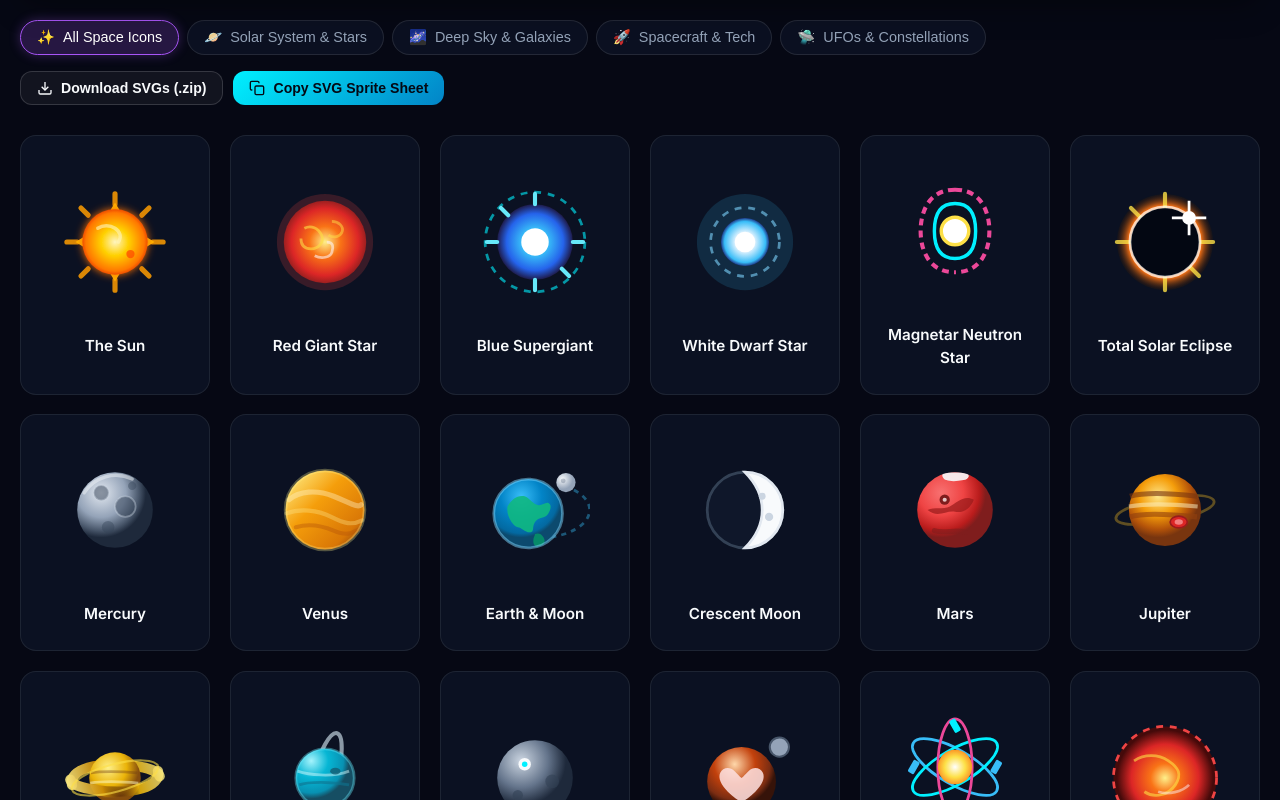
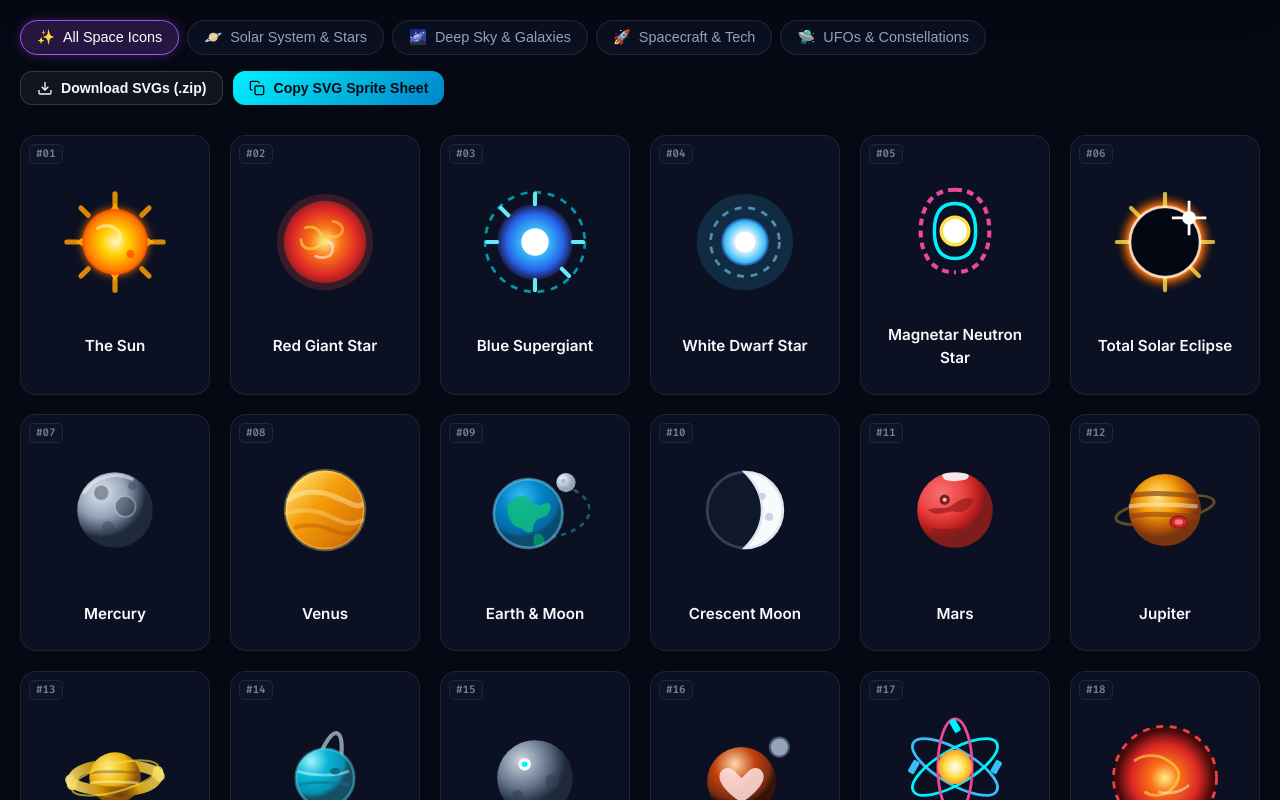
Before and after one commit to thucne/cosmic-avatars, a Next.js app: page / in a window 1280 px wide. Shown: the part 880-1680 px from the top of the page. Built offline with nearby package versions, Linux system fonts and the light colour scheme.

Commit message:
feat: add index number badges (#01-#97) to icon cards and detail modal

```diff
--- /dev/null
+++ b/pnpm-workspace.yaml
@@ -0,0 +1,3 @@
+allowBuilds:
+  sharp: set this to true or false
+  unrs-resolver: set this to true or false
--- a/src/app/globals.css
+++ b/src/app/globals.css
@@ -689,6 +689,31 @@ body {
   transform: translateY(-6px);
   border-color: rgba(0, 240, 255, 0.4);
   box-shadow: 0 12px 30px rgba(0, 0, 0, 0.5), 0 0 20px rgba(0, 240, 255, 0.15);
+}
+
+.icon-number-badge {
+  position: absolute;
+  top: 8px;
+  left: 8px;
+  font-family: var(--font-fira-code), monospace;
+  font-size: 0.68rem;
+  font-weight: 600;
+  color: rgba(255, 255, 255, 0.45);
+  background: rgba(15, 23, 42, 0.7);
+  border: 1px solid rgba(255, 255, 255, 0.08);
+  padding: 1px 6px;
+  border-radius: 5px;
+  backdrop-filter: blur(4px);
+  pointer-events: none;
+  transition: var(--transition);
+  z-index: 2;
+}
+
+.icon-card:hover .icon-number-badge {
+  color: var(--primary-cyan);
+  border-color: rgba(0, 240, 255, 0.35);
+  background: rgba(15, 23, 42, 0.9);
+  box-shadow: 0 0 10px rgba(0, 240, 255, 0.2);
 }
 
 /* Avatar Frame Container inside card */
--- a/src/components/IconGrid.tsx
+++ b/src/components/IconGrid.tsx
@@ -1,24 +1,26 @@
-'use client';
-
 import React, { useState, useEffect, useRef, useCallback } from 'react';
-import { SpaceIcon } from '../data/iconsData';
+import { SpaceIcon, SPACE_ICONS } from '../data/iconsData';
 import { FrameStyle, ThemeBg, IconSize } from './ControlsBar';
 
 interface IconCardProps {
   icon: SpaceIcon;
+  iconIndex: number;
   onSelectIcon: (icon: SpaceIcon) => void;
   onCopySvg?: (svg: string, name: string) => void;
   copiedIconId: string | null;
   handleQuickCopy: (e: React.MouseEvent, icon: SpaceIcon) => void;
 }
 
-const IconCard = React.memo(({ icon, onSelectIcon, onCopySvg, copiedIconId, handleQuickCopy }: IconCardProps) => {
+const IconCard = React.memo(({ icon, iconIndex, onSelectIcon, onCopySvg, copiedIconId, handleQuickCopy }: IconCardProps) => {
   const isCopied = copiedIconId === icon.id;
+  const formattedNumber = `#${String(iconIndex).padStart(2, '0')}`;
+
   return (
     <div
       className="icon-card glass-card"
       onClick={() => onSelectIcon(icon)}
     >
+      <span className="icon-number-badge">{formattedNumber}</span>
       <div className="avatar-frame">
         <div
           className="svg-wrapper"
@@ -73,6 +75,11 @@ export const IconGrid: React.FC<IconGridProps> = ({
   const [copiedIconId, setCopiedIconId] = useState<string | null>(null);
   const copyTimerRef = useRef<NodeJS.Timeout | null>(null);
 
+  // Map for fast index lookup in global SPACE_ICONS
+  const globalIndexMap = useRef<Map<string, number>>(
+    new Map(SPACE_ICONS.map((icon, idx) => [icon.id, idx + 1]))
+  );
+
   useEffect(() => {
     return () => {
       if (copyTimerRef.current) {
@@ -113,6 +120,7 @@ export const IconGrid: React.FC<IconGridProps> = ({
           <IconCard
             key={icon.id}
             icon={icon}
+            iconIndex={globalIndexMap.current.get(icon.id) || 1}
             onSelectIcon={onSelectIcon}
             onCopySvg={onCopySvg}
             copiedIconId={copiedIconId}
--- a/src/components/IconModal.tsx
+++ b/src/components/IconModal.tsx
@@ -1,7 +1,7 @@
 'use client';
 
 import React, { useState, useEffect, useRef } from 'react';
-import { SpaceIcon, ICON_CATEGORIES } from '../data/iconsData';
+import { SpaceIcon, ICON_CATEGORIES, SPACE_ICONS } from '../data/iconsData';
 import { FrameStyle, ThemeBg } from './ControlsBar';
 import { downloadSvgFile } from '../lib/exportUtils';
 
@@ -80,6 +80,8 @@ export const IconModal: React.FC<IconModalProps> = ({
   if (!icon) return null;
 
   const categoryName = ICON_CATEGORIES.find((c) => c.id === icon.category)?.name || icon.category;
+  const iconIndex = SPACE_ICONS.findIndex((i) => i.id === icon.id) + 1;
+  const totalIcons = SPACE_ICONS.length;
 
   const generateCodeSnippet = (tab: CodeTab): string => {
     switch (tab) {
@@ -162,7 +164,7 @@ export const Icon${componentName}: React.FC<React.SVGProps<SVGSVGElement>> = (pr
           {/* Right Column: Details & Code Exporter */}
           <div className="modal-info-col">
             <div className="modal-header-info">
-              <span className="modal-category">{categoryName}</span>
+              <span className="modal-category">{categoryName} • Icon #{iconIndex} of {totalIcons}</span>
               <h2 id="modal-title" className="modal-title">{icon.name}</h2>
               <p className="modal-path">{icon.path}</p>
               {icon.description && (
```
Also changed, not shown: 1 other file (tests, documents, lock files or other folders).
